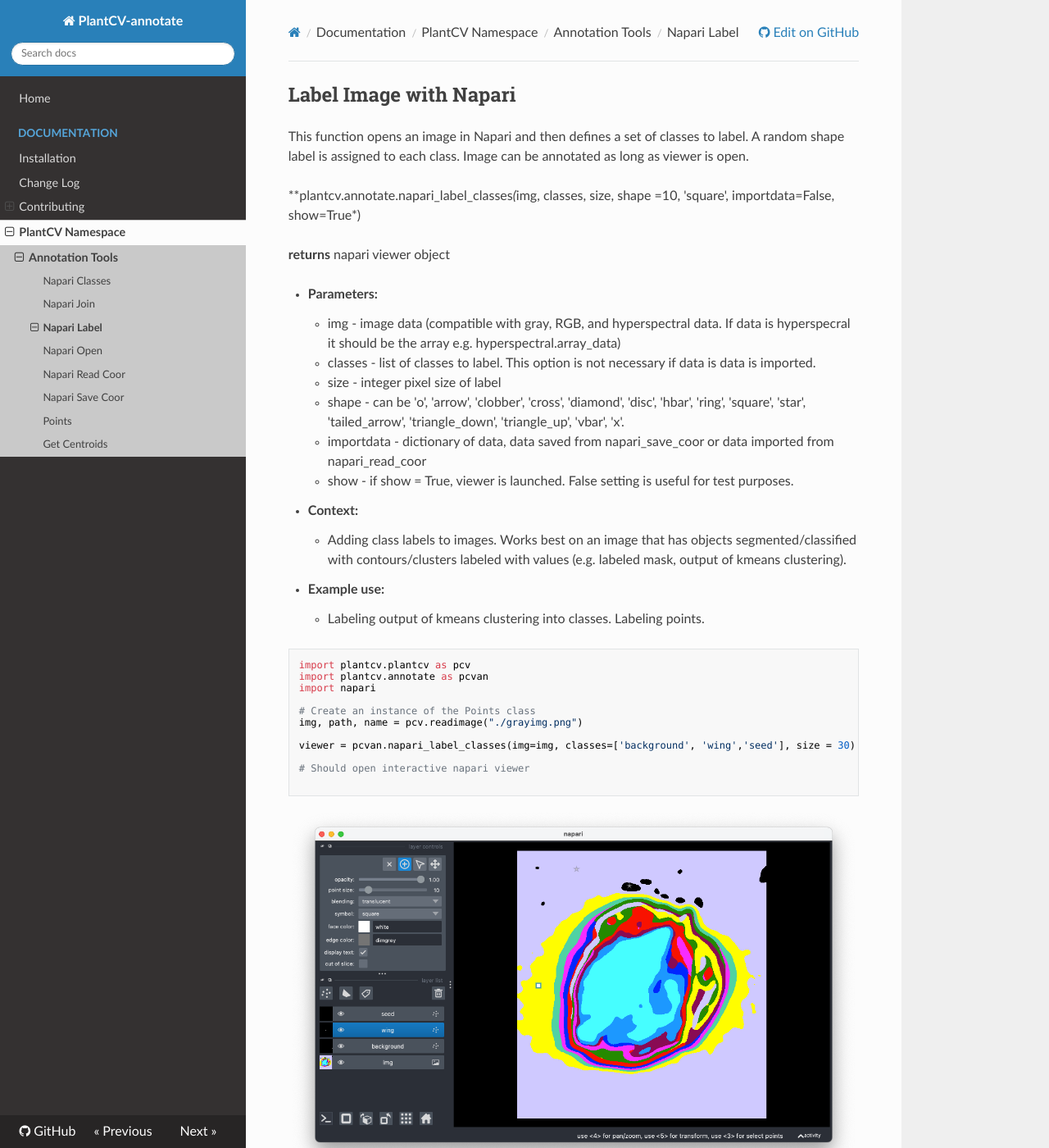
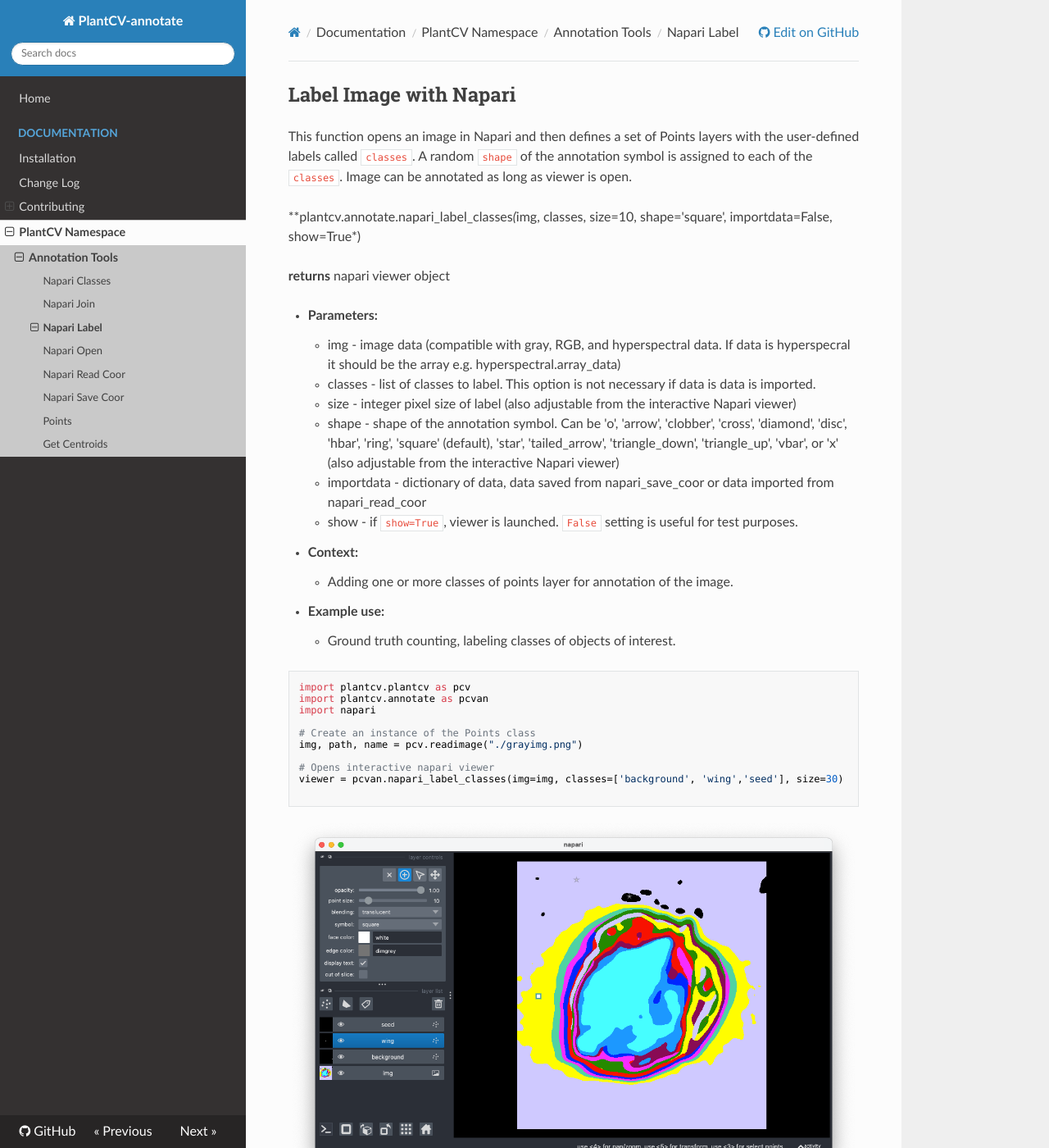
Before and after one commit to danforthcenter/plantcv-annotate, an MkDocs documentation site: the page built from docs/napari_label_classes.md, in a window 1280 px wide and 1400 px high. Shown: the whole window at 82% size. Built offline with MkDocs 1.6.1, drawn with Linux system fonts in a browser that asks for light colours; nearby versions of some CDN libraries.

Commit message:
Update napari_label_classes.md

````diff
--- a/docs/napari_label_classes.md
+++ b/docs/napari_label_classes.md
@@ -1,26 +1,26 @@
 ## Label Image with Napari
 
-This function opens an image in Napari and then defines a set of classes to label. A random shape label is assigned to each class.
+This function opens an image in Napari and then defines a set of Points layers with the user-defined labels called `classes`. A random `shape` of the annotation symbol is assigned to each of the `classes`.
 Image can be annotated as long as viewer is open.
 
-**plantcv.annotate.napari_label_classes*(*img, classes, size, shape =10, 'square', importdata=False, show=True*)
+**plantcv.annotate.napari_label_classes*(*img, classes, size=10, shape='square', importdata=False, show=True*)
 
 **returns** napari viewer object
 
 - **Parameters:**
     - img - image data (compatible with gray, RGB, and hyperspectral data. If data is hyperspecral it should be the array e.g. hyperspectral.array_data)
     - classes - list of classes to label. This option is not necessary if data is data is imported.
-    - size - integer pixel size of label
-    - shape - can be 'o', 'arrow', 'clobber', 'cross', 'diamond', 'disc', 'hbar', 'ring', 'square', 'star', 'tailed_arrow',
-    'triangle_down', 'triangle_up', 'vbar', 'x'.
+    - size - integer pixel size of label (also adjustable from the interactive Napari viewer)
+    - shape - shape of the annotation symbol. Can be 'o', 'arrow', 'clobber', 'cross', 'diamond', 'disc', 'hbar', 'ring', 'square' (default), 'star', 'tailed_arrow',
+    'triangle_down', 'triangle_up', 'vbar', or 'x' (also adjustable from the interactive Napari viewer)
     - importdata - dictionary of data, data saved from napari_save_coor or data imported from napari_read_coor
-    - show - if show = True, viewer is launched. False setting is useful for test purposes.
+    - show - if `show=True`, viewer is launched. `False` setting is useful for test purposes.
 
 - **Context:**
-    - Adding class labels to images. Works best on an image that has objects segmented/classified with contours/clusters labeled with values (e.g. labeled mask, output of kmeans clustering).
+    - Adding one or more classes of points layer for annotation of the image.
 
 - **Example use:**
-    - Labeling output of kmeans clustering into classes. Labeling points.
+    - Ground truth counting, labeling classes of objects of interest.
 
 
 ```python
@@ -31,9 +31,8 @@ import napari
 # Create an instance of the Points class
 img, path, name = pcv.readimage("./grayimg.png")
 
-viewer = pcvan.napari_label_classes(img=img, classes=['background', 'wing','seed'], size = 30)
-
-# Should open interactive napari viewer
+# Opens interactive napari viewer
+viewer = pcvan.napari_label_classes(img=img, classes=['background', 'wing','seed'], size=30)
 
 ```
 
````
